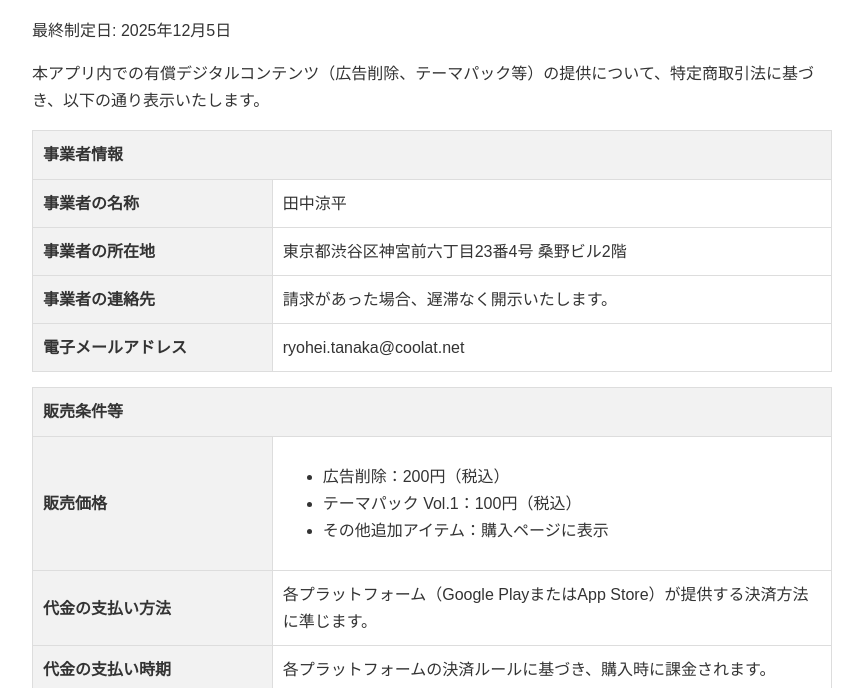
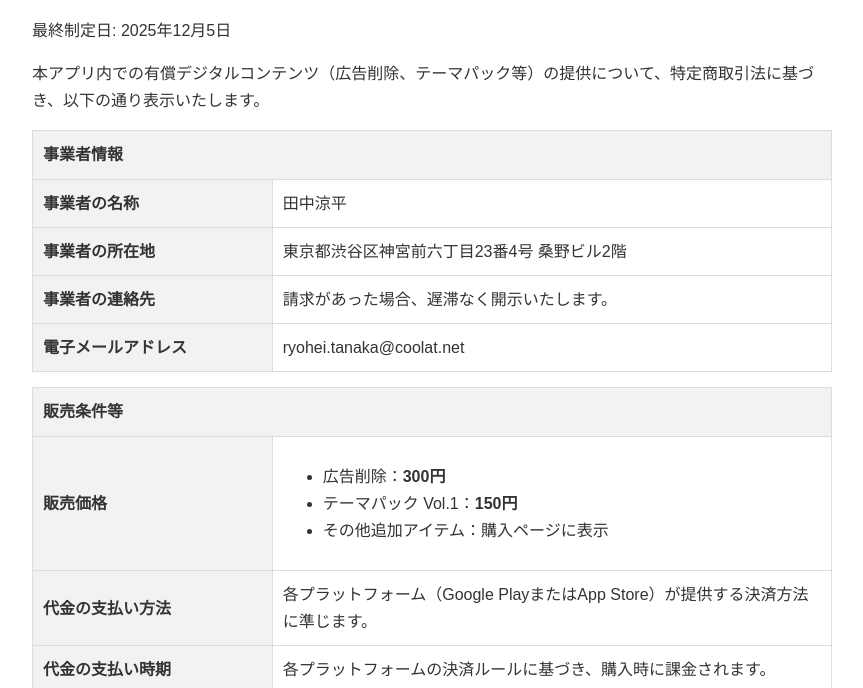
Before and after one commit to RyoheiTanaka/app-legal-documents, a plain HTML site: page apps/mine-sweeper/tokusho.html in a window 1280 px wide. Shown: the part 112-800 px from the top of the page, without its empty margins (208-1071 px from the left). Drawn offline with Linux system fonts and the light colour scheme.

Commit message:
fix: 金額修正

```diff
--- a/apps/mine-sweeper/tokusho.html
+++ b/apps/mine-sweeper/tokusho.html
@@ -96,8 +96,8 @@
           <th>販売価格</th>
           <td>
             <ul>
-              <li>広告削除：200円（税込）</li>
-              <li>テーマパック Vol.1：100円（税込）</li>
+              <li>広告削除：<b>300円</b></li>
+              <li>テーマパック Vol.1：<b>150円</b></li>
               <li>その他追加アイテム：購入ページに表示</li>
             </ul>
           </td>
```
